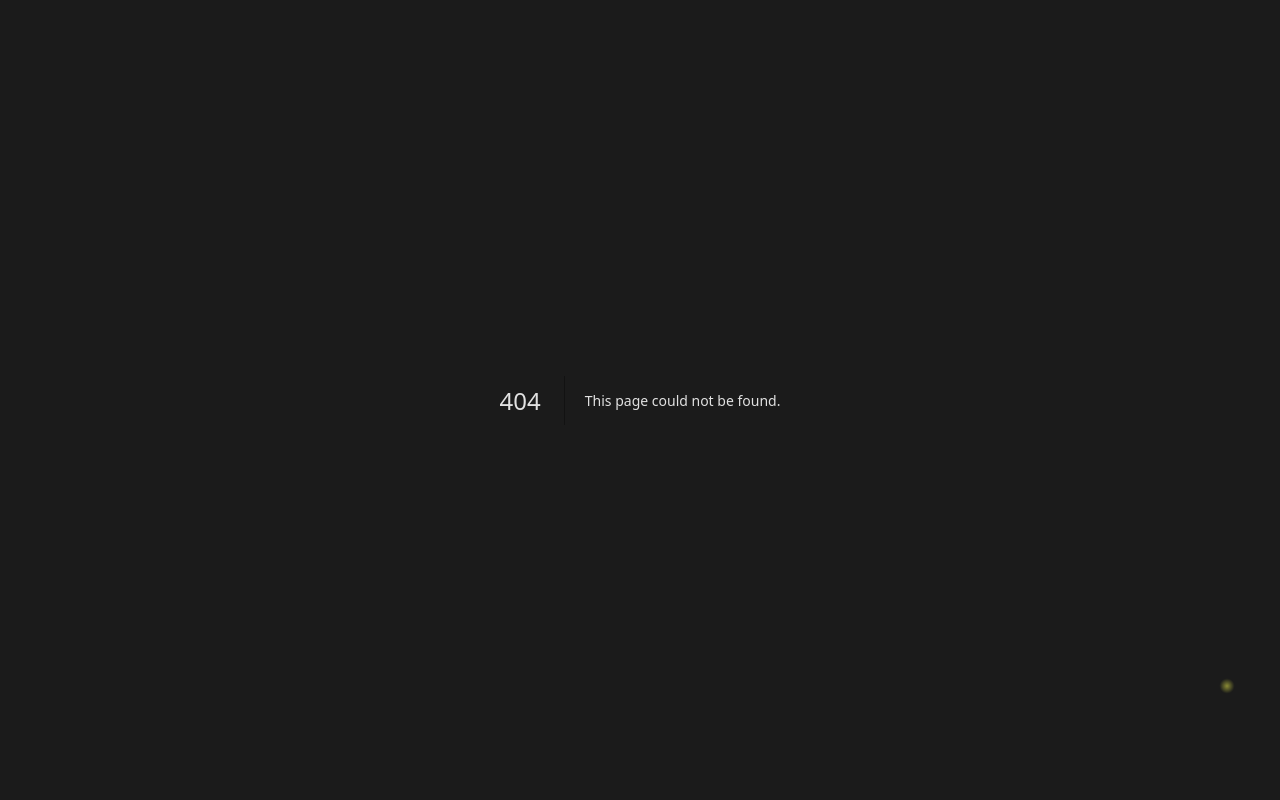
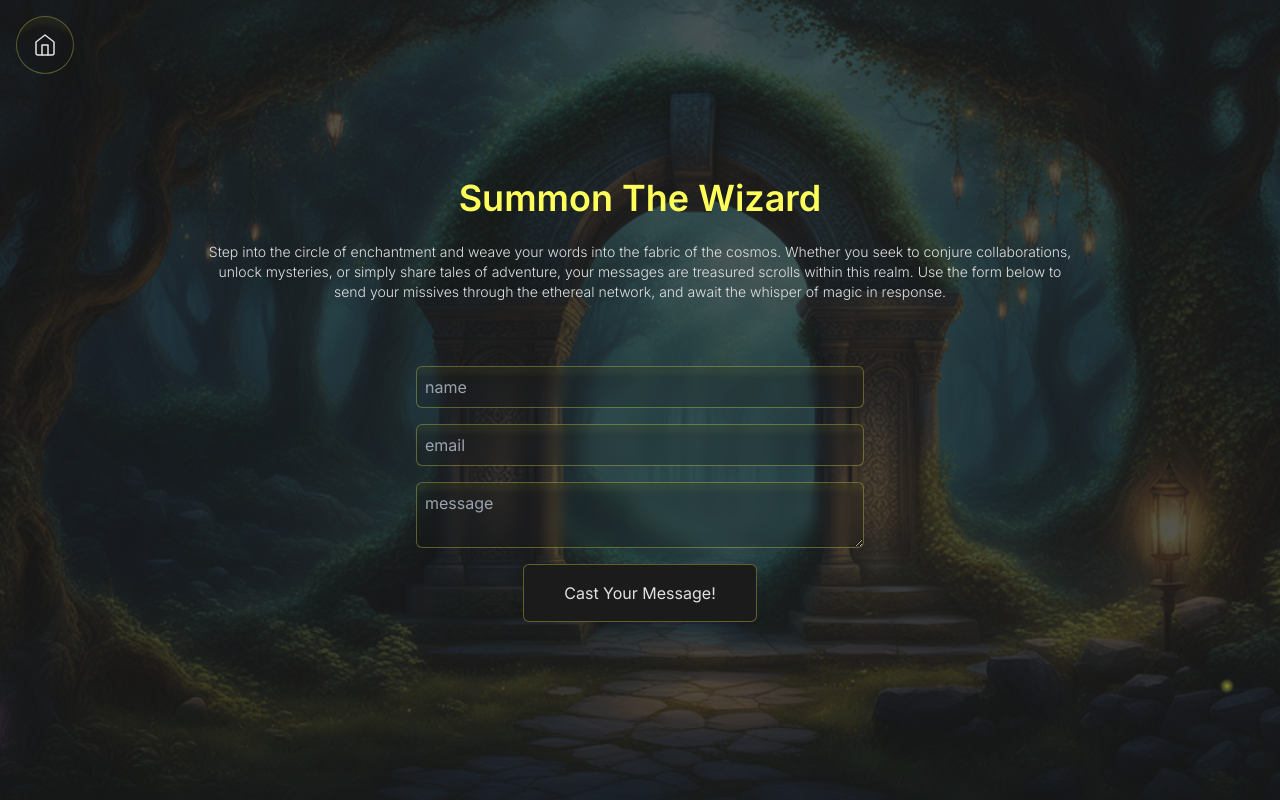
Before and after one commit to freetimezp/js-portfolio-58-3d, a Next.js app: page /contact in a window 1280 px wide. Before the commit this address had no page. Built offline with nearby package versions, Linux system fonts and the light colour scheme.

Commit message:
09. js-portfolio-58-3d. Contact page component. Form. Toast notification.

```diff
--- a/src/app/(sub pages)/about/page.js
+++ b/src/app/(sub pages)/about/page.js
@@ -7,7 +7,7 @@
 import HatModel from "@/components/models/HatModel";
 import AboutDetails from "@/components/about";
 
-export default function Home() {
+export default function About() {
     return (
         <>
             <Image
--- /dev/null
+++ b/src/app/(sub pages)/contact/page.js
@@ -0,0 +1,38 @@
+"use client";
+import Image from "next/image";
+
+import bgImg from '../../../../public/background/contact-background.png';
+
+import Form from "@/components/contact/Form";
+
+export default function Contact() {
+    return (
+        <>
+            <Image
+                src={bgImg} alt="background"
+                className="w-full h-full fixed top-0 left-0 object-cover object-center
+                    -z-50 opacity-25"
+            />
+
+            {/* contact page */}
+            <article className="relative w-full flex flex-col items-center justify-center
+                space-y-8">
+                <div className="flex flex-col items-center justify-center space-y-6 w-3/4">
+                    <h1 className="text-accent font-semibold text-center text-4xl capitalize">
+                        Summon the Wizard
+                    </h1>
+                    <p className="text-center font-light text-sm xs:text-base">
+                        Step into the circle of enchantment and weave your words into the
+                        fabric of the cosmos. Whether you seek to conjure collaborations,
+                        unlock mysteries, or simply share tales of adventure, your messages
+                        are treasured scrolls within this realm. Use the form below to send
+                        your missives through the ethereal network, and await the whisper of
+                        magic in response.
+                    </p>
+                </div>
+
+                <Form />
+            </article>
+        </>
+    );
+}
--- a/src/app/(sub pages)/projects/page.js
+++ b/src/app/(sub pages)/projects/page.js
@@ -10,7 +10,7 @@
 import RenderModel from "@/components/RenderModel";
 import Staff from "@/components/models/Staff";
 
-export default function Home() {
+export default function Projects() {
     return (
         <>
             <Image
--- a/src/app/layout.js
+++ b/src/app/layout.js
@@ -17,7 +17,7 @@
 export default function RootLayout({ children }) {
   return (
     <html lang="en">
-      <body className={clsx(inter.variable, "bg-background text-foreground")}>
+      <body className={clsx(inter.variable, "bg-background text-foreground font-inter")}>
         {children}
 
         <FireFliesBackground />
--- /dev/null
+++ b/src/components/contact/Form.jsx
@@ -0,0 +1,123 @@
+"use client";
+import React from "react";
+import { useForm } from "react-hook-form";
+import { Toaster, toast } from "sonner";
+import { motion } from "framer-motion";
+
+const container = {
+    hidden: { opacity: 0 },
+    show: {
+        opacity: 1,
+        transition: {
+            staggerChildren: 0.3,
+            delayChildren: 0.2,
+        },
+    },
+};
+
+const item = {
+    hidden: { scale: 0 },
+    show: { scale: 1 },
+};
+
+export default function Form() {
+    const { register, handleSubmit, formState: { errors } } = useForm();
+
+    const sendEmail = (params) => {
+        const toastId = toast.loading("Sending your message, please wait...");
+
+        toast.info(
+            `Form submissions are demo-only here. Please checkout the final code repo
+            to enable it. If you want to connect you can reach out to me via fromzpcity@gmail.com.`,
+            { id: toastId }
+        );
+    };
+
+    const onSubmit = (data) => {
+        const templateParams = {
+            to_name: "Freetime",
+            from_name: data.name,
+            reply_to: data.email,
+            message: data.message,
+        };
+
+        sendEmail(templateParams);
+    };
+
+    return (
+        <>
+            <Toaster richColors={true} />
+            <motion.form
+                variants={container}
+                initial="hidden"
+                animate="show"
+                onSubmit={handleSubmit(onSubmit)}
+                className="max-w-md w-full flex flex-col items-center justify-center space-y-4"
+            >
+                <motion.input
+                    variants={item}
+                    type="text"
+                    placeholder="name"
+                    {...register("name", {
+                        required: "This field is required!",
+                        minLength: {
+                            value: 3,
+                            message: "Name should be atleast 3 characters long.",
+                        },
+                    })}
+                    className="w-full p-2 rounded-md shadow-lg text-foreground focus:outline-none
+                        focus:ring-2 bg-transparent focus:ring-accent/50 custom-bg"
+                />
+                {errors.name && (
+                    <span className="inline-block self-start text-accent">
+                        {errors.name.message}
+                    </span>
+                )}
+                <motion.input
+                    variants={item}
+                    type="email"
+                    placeholder="email"
+                    {...register("email", { required: "This field is required!" })}
+                    className="w-full p-2 rounded-md shadow-lg text-foreground focus:outline-none
+                        focus:ring-2 focus:ring-accent/50 custom-bg"
+                />
+                {errors.email && (
+                    <span className="inline-block self-start text-accent">
+                        {errors.email.message}
+                    </span>
+                )}
+                <motion.textarea
+                    variants={item}
+                    placeholder="message"
+                    {...register("message", {
+                        required: "This field is required!",
+                        maxLength: {
+                            value: 500,
+                            message: "Message should be less than 500 characters",
+                        },
+                        minLength: {
+                            value: 50,
+                            message: "Message should be more than 50 characters",
+                        },
+                    })}
+                    className="w-full p-2 rounded-md shadow-lg text-foreground focus:outline-none
+                        focus:ring-2 focus:ring-accent/50 custom-bg"
+                />
+                {errors.message && (
+                    <span className="inline-block self-start text-accent">
+                        {errors.message.message}
+                    </span>
+                )}
+
+                <motion.input
+                    variants={item}
+                    value="Cast your message!"
+                    className="px-10 py-4 rounded-md shadow-lg bg-background border border-accent/30
+                        border-solid hover:shadow-glass-sm backdrop-blur-sm text-foreground
+                        focus:outline-none focus:ring-2 focus:ring-accent/50 cursor-pointer capitalize"
+                    type="submit"
+                />
+            </motion.form>
+        </>
+    );
+}
```
